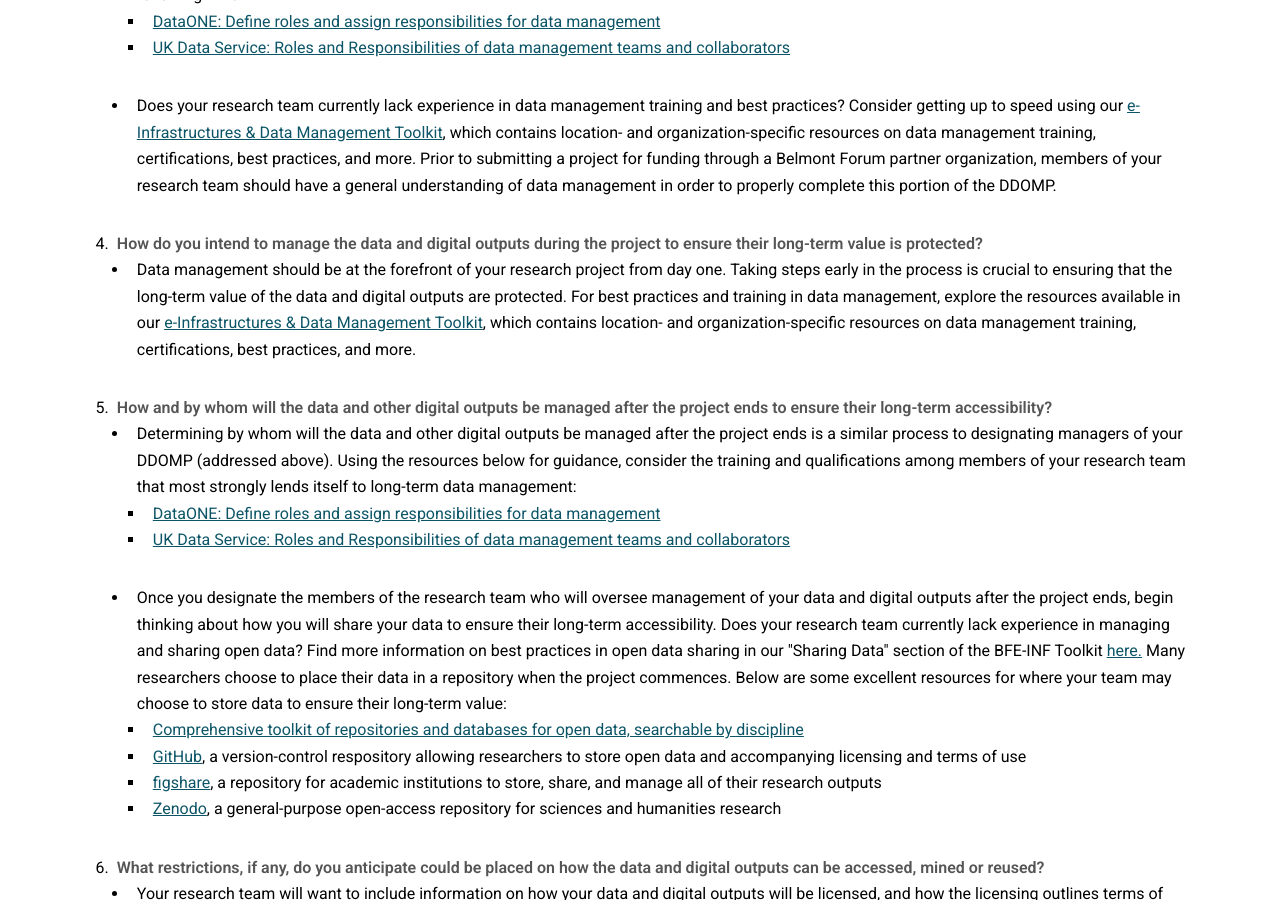
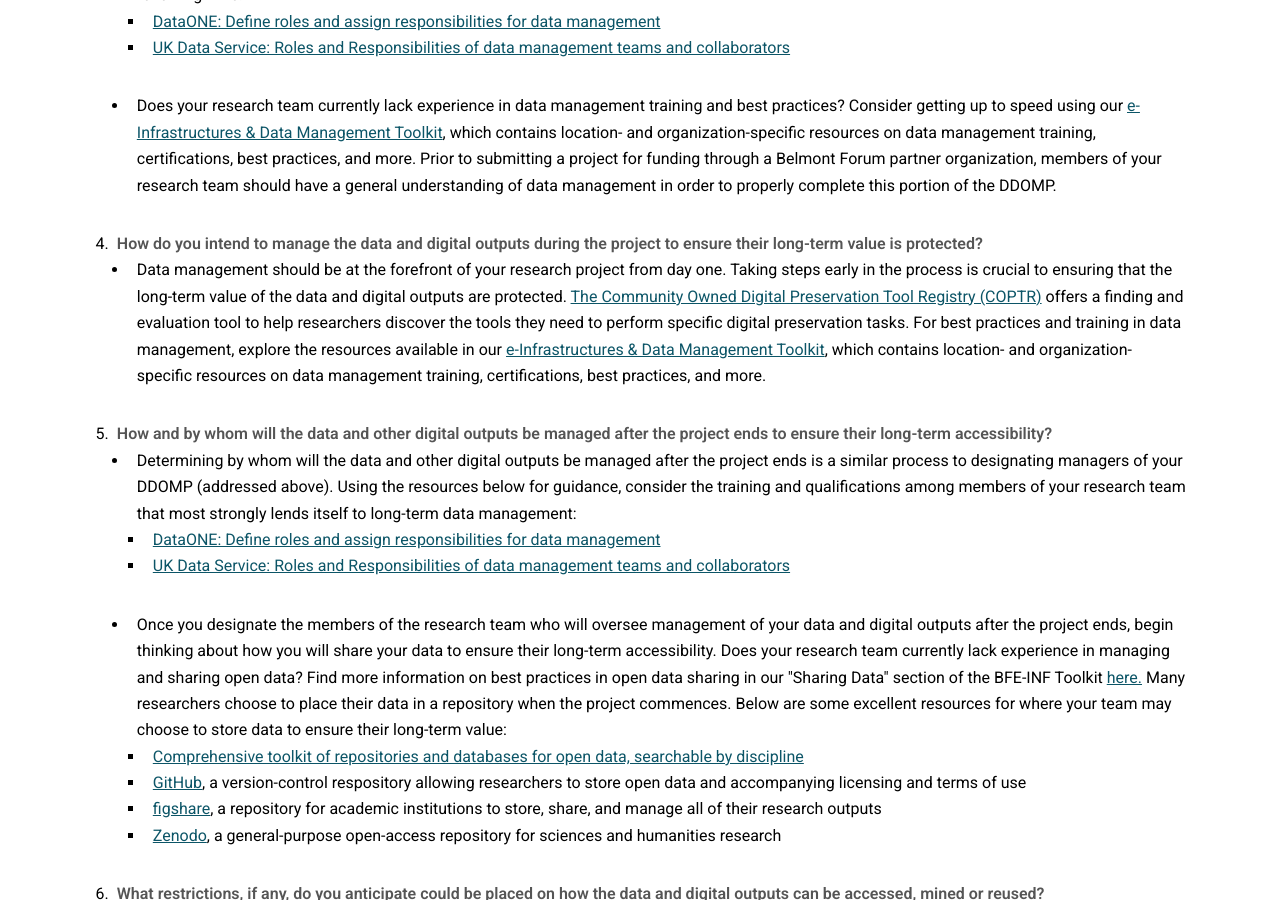
Before and after one commit to bfe-inf/toolkit, a Jekyll site: the page built from ddomp-fullproposal.html, in a window 1280 px wide and 900 px high, scrolled down 2155 px. Built offline with Jekyll 4.4.1, drawn with Linux system fonts in a browser that asks for light colours.

Commit message:
Update ddomp-fullproposal.html

```diff
--- a/ddomp-fullproposal.html
+++ b/ddomp-fullproposal.html
@@ -105,7 +105,7 @@
 							</ul>
 						<li><strong>How do you intend to manage the data and digital outputs during the project to ensure their long-term value is protected?</strong></li>
 							<ul>
-								<li>Data management should be at the forefront of your research project from day one. Taking steps early in the process is crucial to ensuring that the long-term value of the data and digital outputs are protected. For best practices and training in data management, explore the resources available in our <a href="https://bfe-inf.github.io/toolkit/" target="_blank">e-Infrastructures & Data Management Toolkit</a>, which contains location- and organization-specific resources on data management training, certifications, best practices, and more.</li>
+								<li>Data management should be at the forefront of your research project from day one. Taking steps early in the process is crucial to ensuring that the long-term value of the data and digital outputs are protected. <a href="http://coptr.digipres.org/Main_Page" target="_blank">The Community Owned Digital Preservation Tool Registry (COPTR)</a> offers a finding and evaluation tool to help researchers discover the tools they need to perform specific digital preservation tasks. For best practices and training in data management, explore the resources available in our <a href="https://bfe-inf.github.io/toolkit/" target="_blank">e-Infrastructures & Data Management Toolkit</a>, which contains location- and organization-specific resources on data management training, certifications, best practices, and more.</li>
 							</ul>
 						<li><strong>How and by whom will the data and other digital outputs be managed after the project ends to ensure their long-term accessibility?</strong></li>
 							<ul>
```
